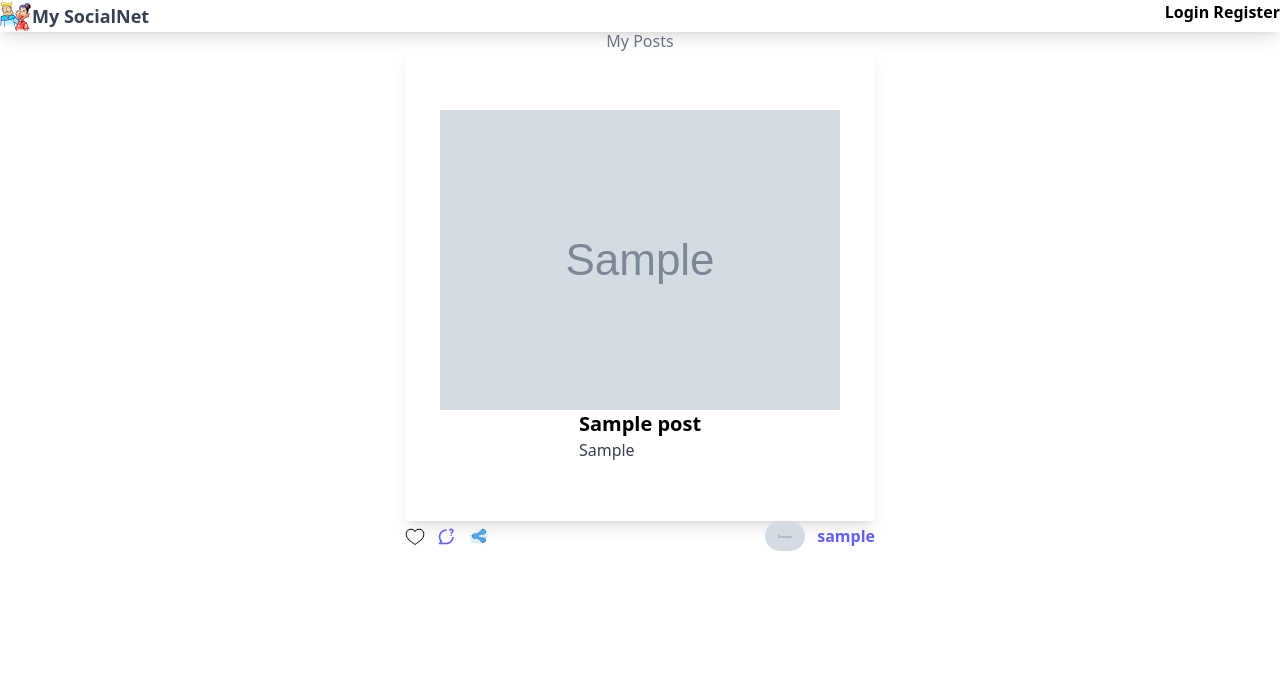
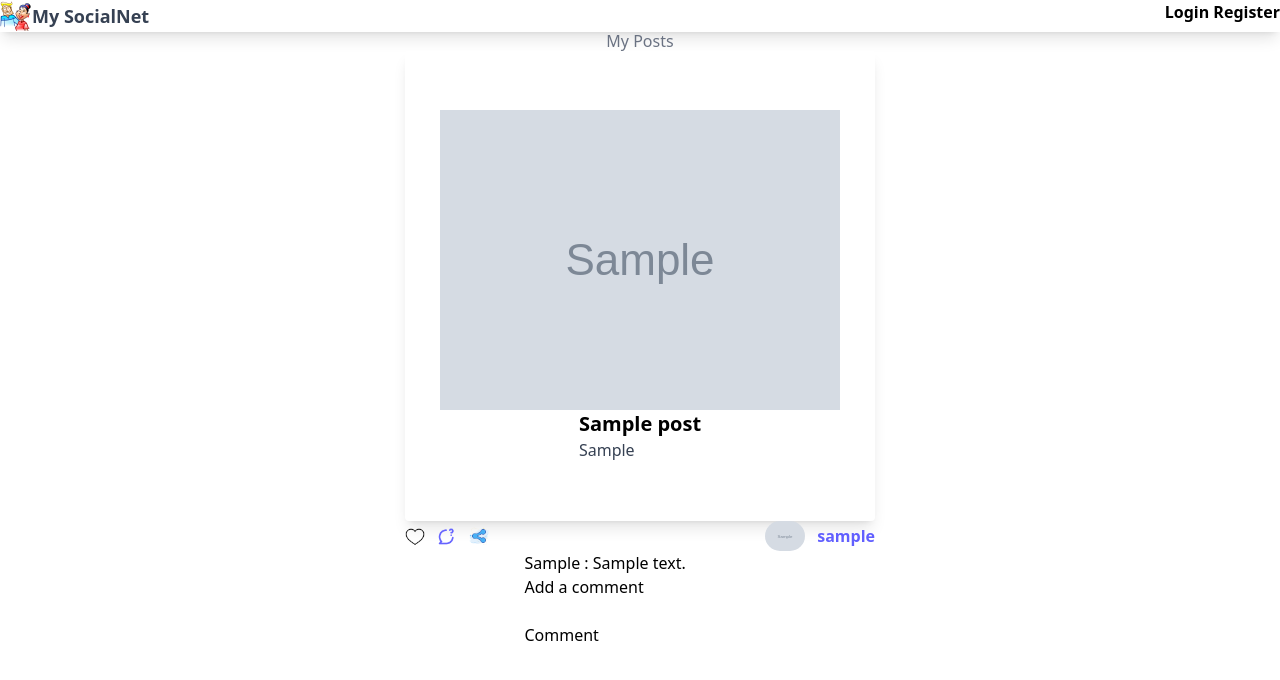
Before and after one commit to Shrek1891/scial_net, a Django app: page /posts/feed/ in a window 1280 px wide. Shown: the top 680 px of the page. Run offline with Django 4.2, Linux system fonts and the light colour scheme; tables that the repository leaves empty hold one stand-in row (values such as "Sample post"); grey boxes marked "Sample" are stand-in pictures.

Commit message:
add posts

```diff
--- a/socialnet/posts/admin.py
+++ b/socialnet/posts/admin.py
@@ -1,6 +1,7 @@
 from django.contrib import admin
 
-from .models import Post
+from .models import Post, Comment
 
 # Register your models here.
 admin.site.register(Post)
+admin.site.register(Comment)
--- a/socialnet/posts/forms.py
+++ b/socialnet/posts/forms.py
@@ -1,7 +1,13 @@
-from .models import Post
+from .models import Post, Comment
 from django import forms
 
 class PostForm(forms.ModelForm):
     class Meta:
         model = Post
         fields = ['title', 'caption', 'image']
+
+
+class CommentForm(forms.ModelForm):
+    class Meta:
+        model = Comment
+        fields = ('comment', 'posted_by')
--- a/socialnet/posts/models.py
+++ b/socialnet/posts/models.py
@@ -11,10 +11,9 @@ class Post(models.Model):
     caption = models.TextField()
     title = models.CharField(max_length=50)
     created_at = models.DateTimeField(auto_now_add=True)
-    slug = models.SlugField(max_length=50, unique=True,blank=True)
+    slug = models.SlugField(max_length=50, unique=True, blank=True)
     updated_at = models.DateTimeField(auto_now=True)
     likes = models.ManyToManyField(settings.AUTH_USER_MODEL, related_name='post_like', blank=True)
-
 
     def __str__(self):
         return self.title
@@ -23,3 +22,17 @@ class Post(models.Model):
         if not self.slug:
             self.slug = slugify(self.title)
         super().save(*args, **kwargs)
+
+
+class Comment(models.Model):
+    post = models.ForeignKey(
+        Post, on_delete=models.CASCADE, related_name='comments')
+    comment = models.CharField(max_length=100)
+    created = models.DateTimeField(auto_now=True)
+    posted_by = models.CharField(max_length=100)
+
+    class Meta:
+        ordering = ['created']
+
+    def __str__(self):
+        return self.comment
--- a/socialnet/posts/templates/post/feed.html
+++ b/socialnet/posts/templates/post/feed.html
@@ -43,6 +43,36 @@
                     </div>
                 </div>
             </div>
+            <div class="px-6 py-5">
+
+                <div class="flex items-center gap-3">
+                    {% for comment in post.comments.all %}
+                    {{comment.posted_by}} : {{comment.comment}}
+                    <br>
+                    {% endfor %}
+                </div>
+                <div class="px-5 py-5">
+                    <form method="POST">
+                        {% csrf_token %}
+                        <div>
+                            <label>Add a comment</label>
+                        </div>
+                        <div>
+                            {{comment_form.comment}}
+                        </div>
+                        <div>
+                            <input type ="hidden" name="post_id" value="{{post.id}}" id="post_id">
+                            <input type="hidden" name="posted_by" id="posted_by" value="{{ login_user }}">
+
+                        </div>
+                        <div>
+                            <button type="submit" class="btn-like hover:scale-110 transition ease-in-out duration-300 cursor-pointer "
+                                    id="comment-{{post.id}}">Comment
+                            </button>
+                        </div>
+                    </form>
+                </div>
+            </div>
         </div>
         <!--Card ends here-->
         {% endfor %}
--- a/socialnet/posts/views.py
+++ b/socialnet/posts/views.py
@@ -1,7 +1,7 @@
 from django.contrib.auth.decorators import login_required
 from django.http import JsonResponse
 from django.shortcuts import render, get_object_or_404, redirect
-from .forms import PostForm
+from .forms import PostForm, CommentForm
 from .models import Post
 import json
 
@@ -21,9 +21,18 @@ def post_create(request):
 
 
 def feed(request):
+    if request.method == 'POST':
+        comment_form = CommentForm(data=request.POST)
+        new_comment = comment_form.save(commit=False)
+        post_id = request.POST.get('post_id')
+        post = get_object_or_404(Post, id=post_id)
+        new_comment.post = post
+        new_comment.save()
+    else:
+        comment_form = CommentForm()
     posts = Post.objects.all().order_by('-created_at')
     login_user = request.user
-    return render(request, 'post/feed.html', {'posts': posts, 'login_user': login_user})
+    return render(request, 'post/feed.html', {'posts': posts, 'login_user': login_user, "comment_form": comment_form})
 
 
 def like_post(request):
--- a/socialnet/users/static/style.css
+++ b/socialnet/users/static/style.css
@@ -8,6 +8,7 @@
     --font-mono: ui-monospace, SFMono-Regular, Menlo, Monaco, Consolas, "Liberation Mono",
       "Courier New", monospace;
     --color-red-500: oklch(63.7% 0.237 25.331);
+    --color-green-500: oklch(72.3% 0.219 149.579);
     --color-blue-500: oklch(62.3% 0.214 259.815);
     --color-blue-700: oklch(48.8% 0.243 264.376);
     --color-indigo-500: oklch(58.5% 0.233 277.117);
@@ -240,8 +241,8 @@
   .grid {
     display: grid;
   }
-  .h-1\/3 {
-    height: calc(1/3 * 100%);
+  .hidden {
+    display: none;
   }
   .h-5 {
     height: calc(var(--spacing) * 5);
@@ -303,12 +304,6 @@
   .gap-3 {
     gap: calc(var(--spacing) * 3);
   }
-  .gap-4 {
-    gap: calc(var(--spacing) * 4);
-  }
-  .gap-5 {
-    gap: calc(var(--spacing) * 5);
-  }
   .space-y-4 {
     :where(& > :not(:last-child)) {
       --tw-space-y-reverse: 0;
@@ -339,11 +334,8 @@
   .bg-blue-500 {
     background-color: var(--color-blue-500);
   }
-  .bg-indigo-500 {
-    background-color: var(--color-indigo-500);
-  }
-  .bg-red-500 {
-    background-color: var(--color-red-500);
+  .bg-green-500 {
+    background-color: var(--color-green-500);
   }
   .bg-white {
     background-color: var(--color-white);
@@ -363,6 +355,9 @@
   .px-4 {
     padding-inline: calc(var(--spacing) * 4);
   }
+  .px-5 {
+    padding-inline: calc(var(--spacing) * 5);
+  }
   .px-6 {
     padding-inline: calc(var(--spacing) * 6);
   }
@@ -377,6 +372,9 @@
   }
   .py-4 {
     padding-block: calc(var(--spacing) * 4);
+  }
+  .py-5 {
+    padding-block: calc(var(--spacing) * 5);
   }
   .py-10 {
     padding-block: calc(var(--spacing) * 10);
@@ -506,16 +504,6 @@
         --tw-shadow: 0 25px 50px -12px var(--tw-shadow-color, rgb(0 0 0 / 0.25));
         box-shadow: var(--tw-inset-shadow), var(--tw-inset-ring-shadow), var(--tw-ring-offset-shadow), var(--tw-ring-shadow), var(--tw-shadow);
       }
-    }
-  }
-  .md\:grid-cols-2 {
-    @media (width >= 48rem) {
-      grid-template-columns: repeat(2, minmax(0, 1fr));
-    }
-  }
-  .lg\:grid-cols-3 {
-    @media (width >= 64rem) {
-      grid-template-columns: repeat(3, minmax(0, 1fr));
     }
   }
 }
```
Also changed, not shown: socialnet/posts/migrations/0004_comment.py (added), socialnet/posts/migrations/0005_remove_comment_updated_at_alter_comment_comment.py (added), socialnet/posts/migrations/0006_comment_posted_by.py (added), socialnet/posts/migrations/0007_alter_comment_comment.py (added), socialnet/posts/migrations/0008_alter_comment_options.py (added), socialnet/posts/migrations/0009_remove_comment_posted_by_alter_comment_comment.py (added), socialnet/posts/migrations/0010_alter_comment_options_remove_comment_created_at_and_more.py (added).
